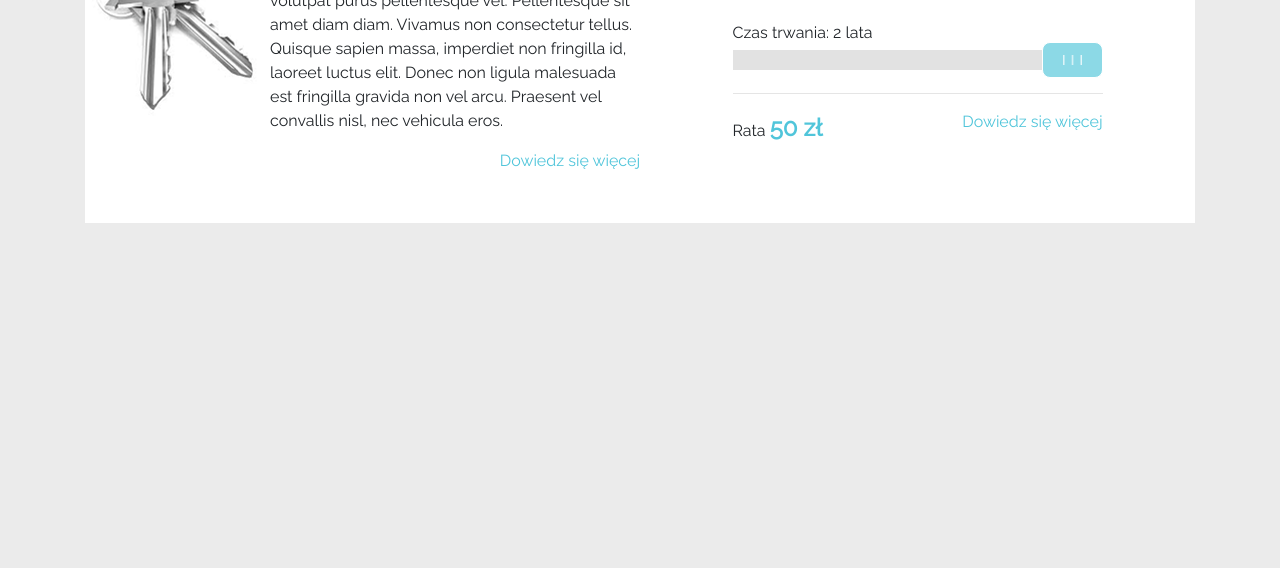
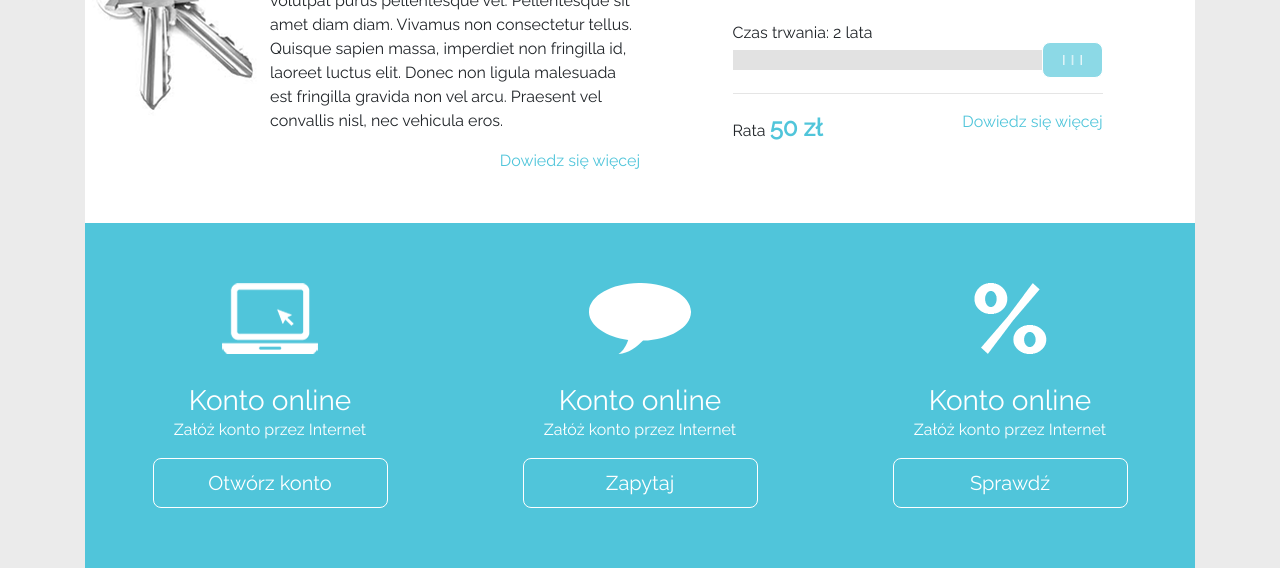
Before and after one commit to agnxr/safe-bank, a website: page index.html in a window 1280 px wide. Shown: the part 804-1372 px from the top of the page. Before the commit the page ends 1027 px from the top, so only its background shows below. Drawn offline with nearby package versions, Linux system fonts and the light colour scheme.

Commit message:
add blue part

```diff
--- a/index.html
+++ b/index.html
@@ -168,7 +168,43 @@
         <div class="emptyRow"></div>
     </div>
 
+<!-- blue section -->
+    <div class="container">
+        <div class="blueRow"></div>
 
+        <div class="row bl justify-content-center no-gutters">
+            <div class="side"></div>
+            <div class="col-lg-3">
+                <div class="text-center bluediv">
+                    <img class="mx-auto d-block blueimg" src="images/computer.png">
+                    <h3>Konto online</h3>
+                    <p>Załóż konto przez Internet</p>
+                    <button type="button" class="btn transparentBtn">Otwórz konto</button>
+                </div>
+
+            </div>
+            <div class="col-lg-1"></div>
+            <div class="col-lg-3">
+                <div class="text-center bluediv">
+                    <img class="mx-auto d-block blueimg" src="images/chmurka.svg">
+                    <h3>Konto online</h3>
+                    <p>Załóż konto przez Internet</p>
+                    <button type="button" class="btn transparentBtn">Zapytaj</button>
+                </div>
+            </div>
+            <div class="col-lg-1"></div>
+            <div class="col-lg-3">
+                <div class="text-center bluediv">
+                    <img class="mx-auto d-block blueimg" src="images/pro.png">
+                    <h3>Konto online</h3>
+                    <p>Załóż konto przez Internet</p>
+                    <button type="button" class="btn transparentBtn">Sprawdź</button>
+                </div>
+            </div>
+            <div class="side"></div>
+        </div>
+        <div class="blueRow"></div>
+    </div>
 
 <div class="container nav"></div>
 <div class="container main"></div>
--- a/scss/style.scss
+++ b/scss/style.scss
@@ -212,3 +212,37 @@ body {
   font-weight: bold;
   font-size: 150%;
 }
+
+//blue section
+
+.blueRow {
+  height: 60px;
+  background-color: #50c5da;
+}
+
+.bl {
+  background-color: #50c5da;
+}
+
+.blueimg {
+  margin-bottom: 30px;
+}
+
+.bluediv p {
+  color: white;
+  margin-top: -8px;
+}
+
+.transparentBtn {
+  border: 1px solid rgb(255, 255, 255);
+  border-radius: 8px;
+  background-color: rgba(0, 0, 0, 0);
+  width: 235px;
+  height: 50px;
+  color: white;
+  font-size: 20px;
+}
+
+.transparentBtn:hover {
+  color: darkblue;
+}
```
Also changed, not shown: css/style.css, scss/style.css, 2 other files.
